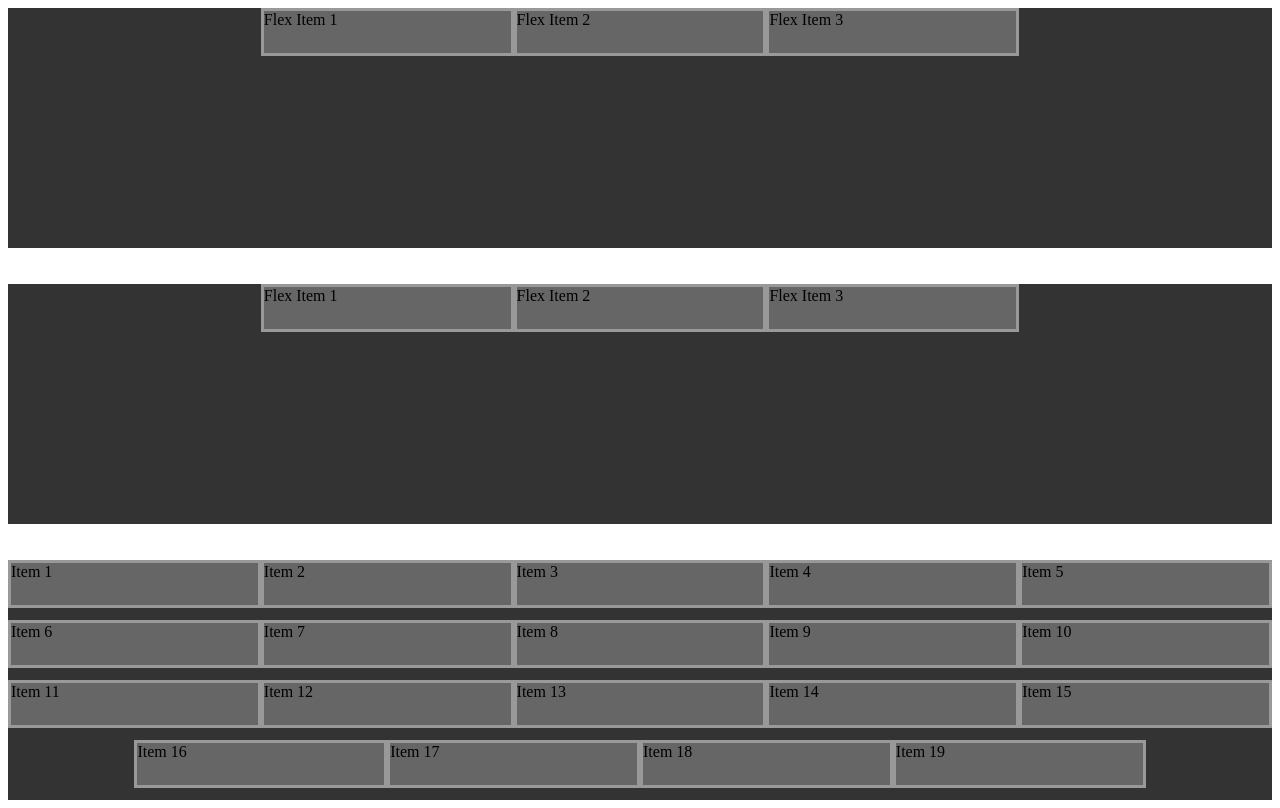
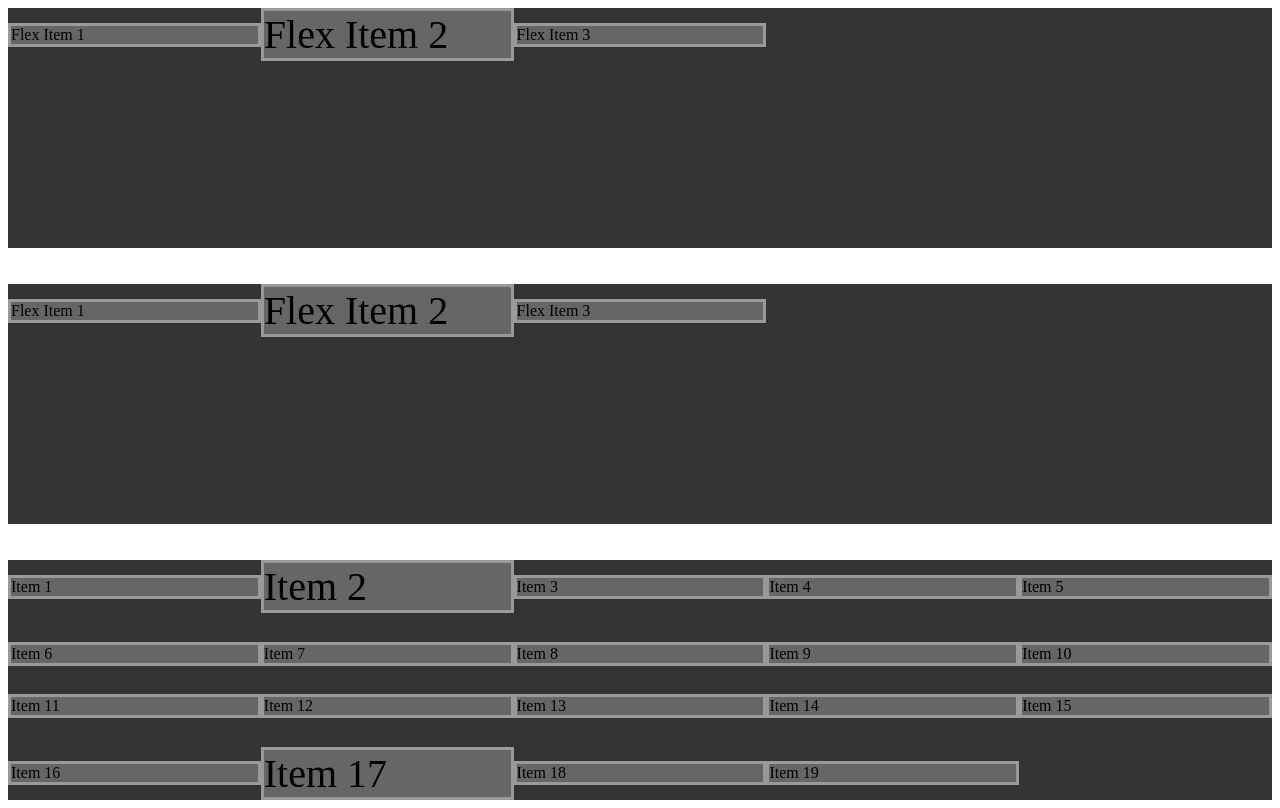
Before and after one commit to erlinda7/Flexbox, a plain HTML site: page index.html in a window 1280 px wide. Drawn offline with Linux system fonts and the light colour scheme.

Commit message:
align-items  align-content

```diff
--- a/index.html
+++ b/index.html
@@ -27,14 +27,29 @@
 
             /*shortcut para flex-wrap es flex-flow: flex-direction flex-wrap*/
             flex-flow: row wrap;
-            justify-content: center; /*se alinean todos los elementos en el principal -flex-direction decide */
+            justify-content: flex-start; /*se alinean todos los elementos en el principal -flex-direction decide */
             /*flex-start | center | flex-end | space-between | space-around | space-evenly*/
+
+            align-items: center; /*si es fila empieza a hacer caso al ancho y si es columna empieza a hacer caso al alto en el cross axis eje secundario*/
+            /*stretch | flex-start | flex-end | center | baseline*/
+            /*baseline se alinea a la base del texto*/
+            /*Define la alineacion de los hijos en el eje transversal(cross axis), dentro de cada linea*/
+
+            align-content: space-between;
+            /*Define la alineacion de los hijos en el eje tranversal(cross axis), NO funciona cuando los hijos estan en UNA sola linea SOLO CON WRAP
+            (cuando flex-wrap: nowrap NO FUNCIONA)*/
+            /*todos las lineas se alinean como si fueran un solo grupo*/
         }
         .item {
             border: medium solid #999;
-            width: 20%; /*flex-wrap: nowrap , si no caben, la caja trata de alinear en una solo linea sin hacer caso al tamaño, con direction row*/
-            height: 20%; /*direction column*/
+            width: 20%;
+            /*height: 20%; */
+            /*para align-items, align-content si van ser stretch no obedecera si tenemos definido alto y ancho del item*/
             background-color: #666;
+        }
+        .item:nth-child(2),
+        .item:nth-child(17) {
+            font-size: 250%;
         }
     </style>
 </head>
```
